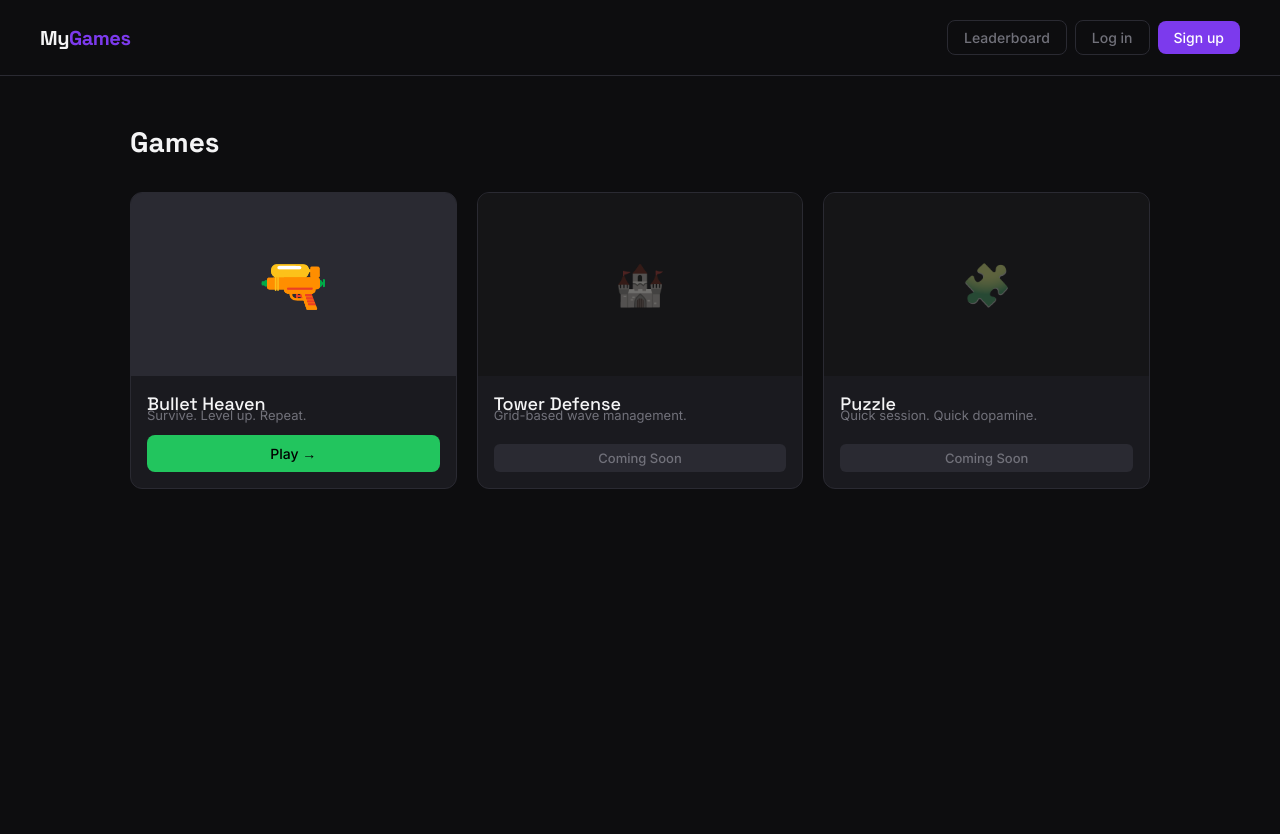
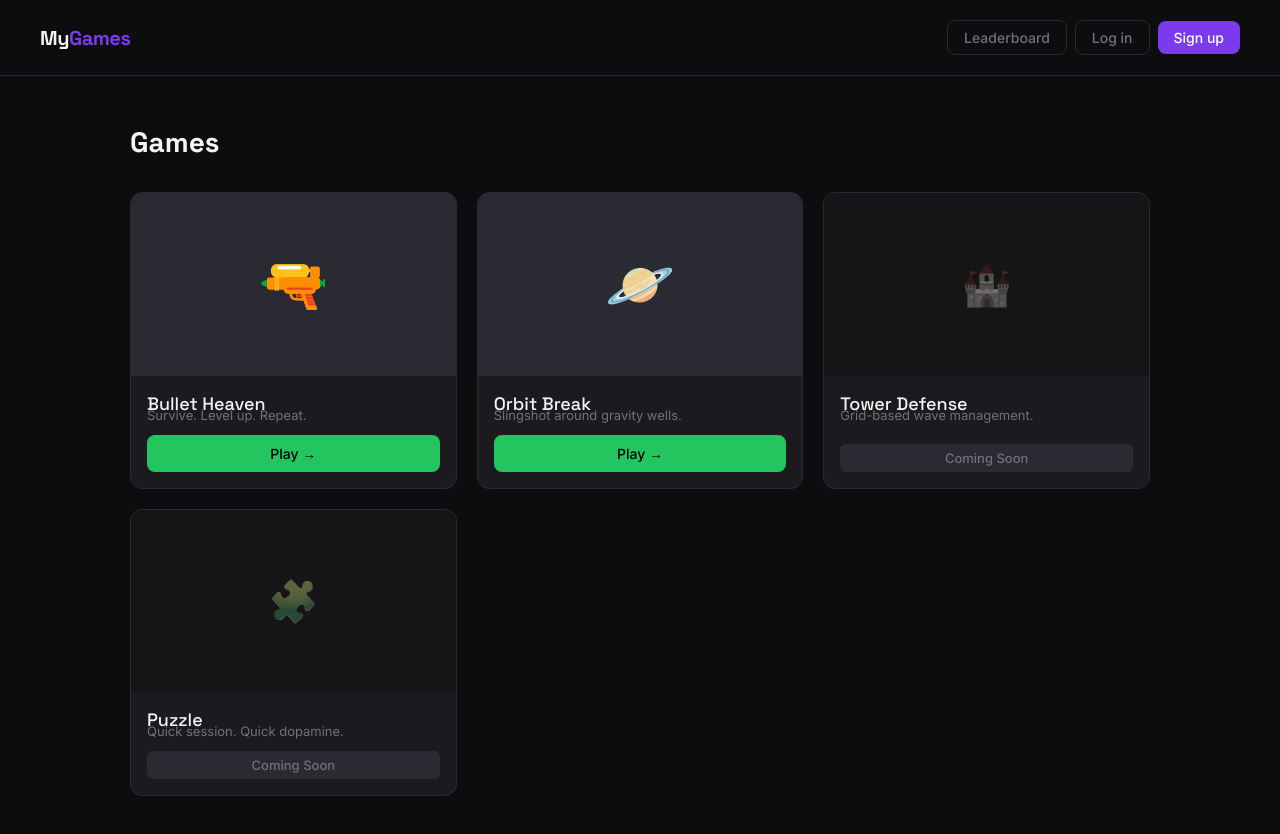
Before and after one commit to alon-shviki/game-portal, a plain HTML site: page shell/index.html in a window 1280 px wide. Before the commit the page ends 800 px from the top, so only its background shows below. Drawn offline with Linux system fonts and the light colour scheme.

Commit message:
Wire Orbit Break into portal: compose service :8081, shell card + leaderboard tab, scripts registration (#23)

```diff
--- a/shell/index.html
+++ b/shell/index.html
@@ -374,6 +374,20 @@
       </div>
     </div>
 
+    <!-- Orbit Break -->
+    <div class="card">
+      <div class="card-thumb" style="font-size:56px;">🪐</div>
+      <div class="card-body">
+        <div>
+          <div class="card-title">Orbit Break</div>
+          <div class="card-tagline">Slingshot around gravity wells.</div>
+        </div>
+        <div class="card-footer">
+          <button class="btn-play" onclick="openGame('http://localhost:8081')">Play →</button>
+        </div>
+      </div>
+    </div>
+
     <!-- Coming soon slots -->
     <div class="card">
       <div class="card-thumb coming-soon">🏰</div>
@@ -409,6 +423,7 @@
     </div>
     <div class="lb-game-tabs" id="lbTabs">
       <button class="lb-tab active" onclick="loadLeaderboard('bullet-heaven', this)">Bullet Heaven</button>
+      <button class="lb-tab" onclick="loadLeaderboard('orbit-break', this)">Orbit Break</button>
     </div>
     <div id="lbBody">
       <p class="lb-empty">Loading…</p>
```
Also changed, not shown: 5 other files.
